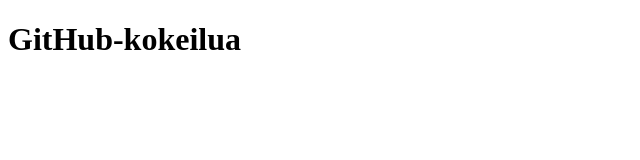
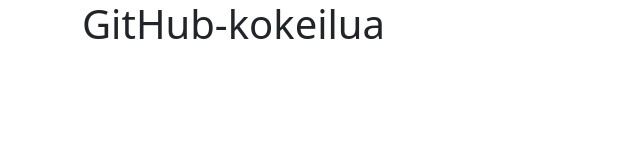
Before and after one commit to repoeemeli98/git-demoilua2, a plain HTML site: page index.html in a window 1280 px wide. Shown: the whole page, without its empty margins (0-640 px from the left). Drawn offline with nearby package versions, Linux system fonts and the light colour scheme.

Commit message:
bootstrap lisätty

```diff
--- a/index.html
+++ b/index.html
@@ -5,8 +5,11 @@
     <meta http-equiv="X-UA-Compatible" content="IE=edge">
     <meta name="viewport" content="width=device-width, initial-scale=1.0">
     <title>GitHub-kokeilua</title>
+    <link href="https://cdn.jsdelivr.net/npm/bootstrap@5.2.2/dist/css/bootstrap.min.css" rel="stylesheet" integrity="sha384-Zenh87qX5JnK2Jl0vWa8Ck2rdkQ2Bzep5IDxbcnCeuOxjzrPF/et3URy9Bv1WTRi" crossorigin="anonymous">
 </head>
 <body>
+    <div class="container">
     <h1>GitHub-kokeilua</h1>
+</div>
 </body>
 </html>
```
